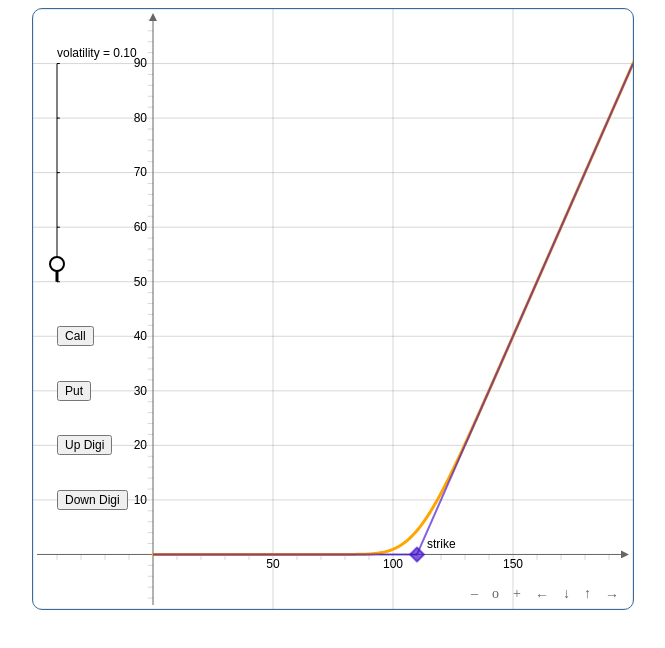
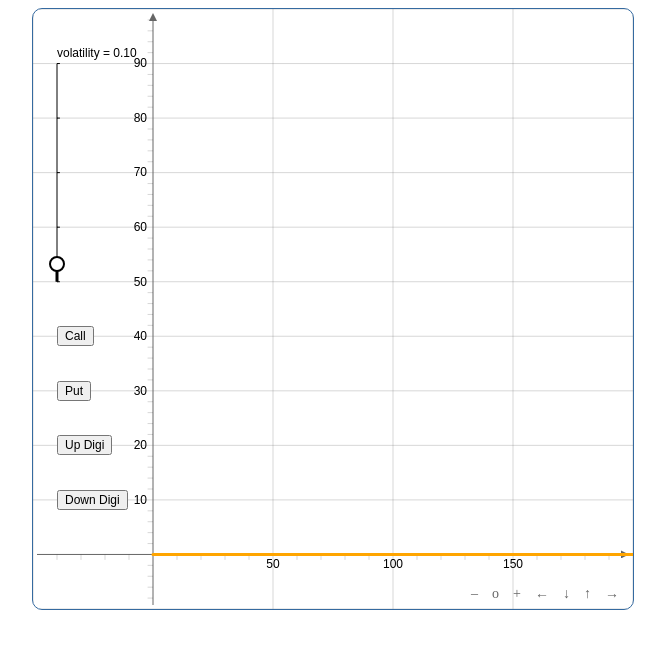
Before and after one commit to luphord/interactive-plots, a plain HTML site: page black-scholes.html in a window 1280 px wide. Shown: the whole page, without its empty margins (307-972 px from the left). Drawn offline with Linux system fonts and the light colour scheme.

Commit message:
do not draw initial call option

```diff
--- a/black-scholes.html
+++ b/black-scholes.html
@@ -25,7 +25,6 @@
       showCopyright: false
     });
     let optionChart = new OptionChart(board);
-    optionChart.addCall();
   </script>
 
 </body>
```
